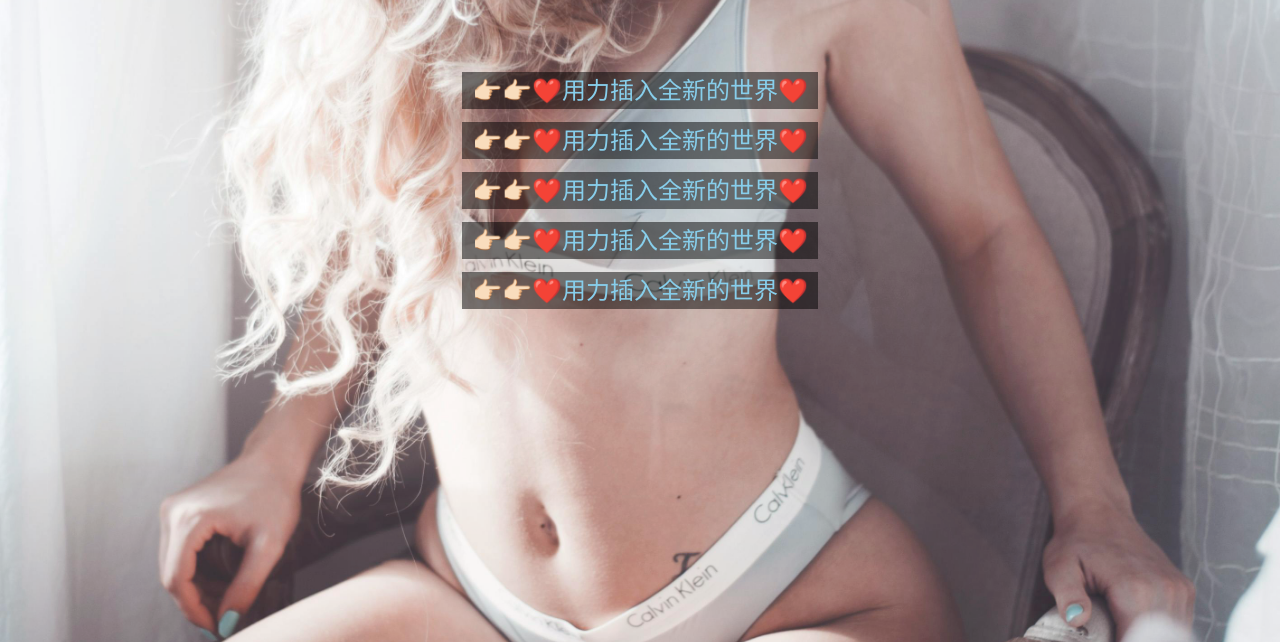
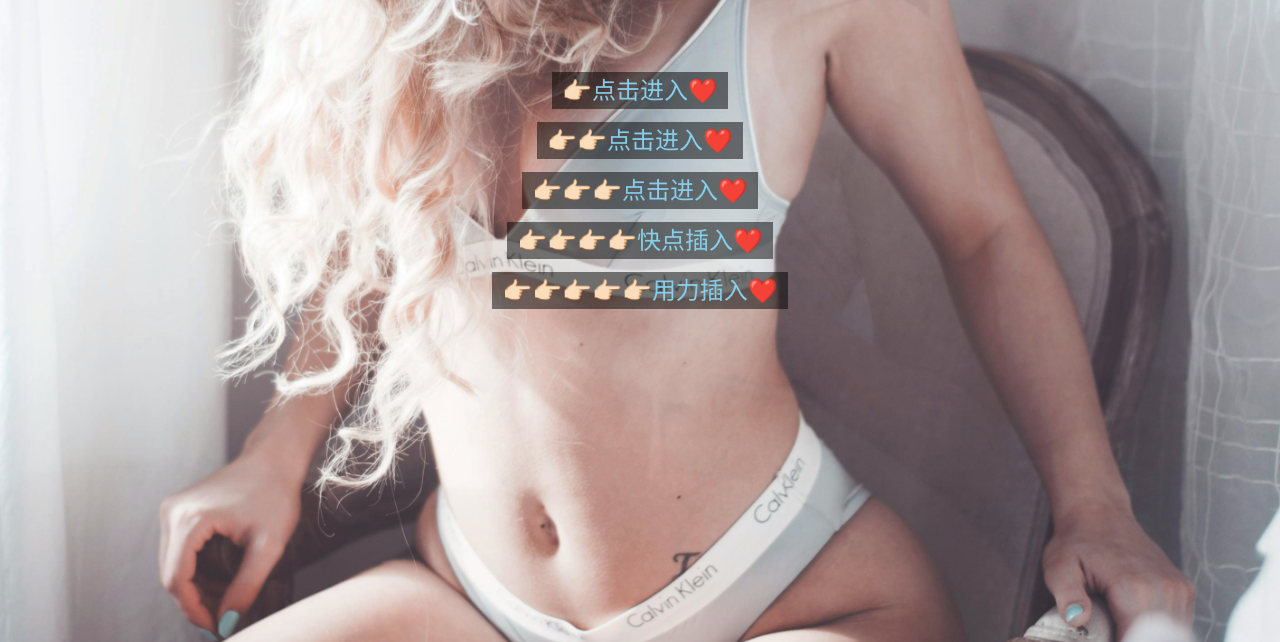
Before and after one commit to fcyqdr/fcyqdr1, a plain HTML site: page index.html in a window 1280 px wide. Shown: the part 158-800 px from the top of the page. Drawn offline with Linux system fonts and the light colour scheme; a web font is replaced by a local one.

Commit message:
Update index.html

```diff
--- a/index.html
+++ b/index.html
@@ -98,11 +98,11 @@
     <div class="door door-right"></div>
     <h1>备用转接</h1>
     <ul>
-        <li style="--i: 1;"><a href="https://fcyqdr.github.io/fcyqdr/" target="_blank">👉🏻👉🏻❤️用力插入全新的世界❤️</a></li>
-        <li style="--i: 2;"><a href="https://fcyqdr.github.io/fcyqdr/" target="_blank">👉🏻👉🏻❤️用力插入全新的世界❤️</a></li>
-        <li style="--i: 3;"><a href="https://fcyqdr.github.io/fcyqdr/" target="_blank">👉🏻👉🏻❤️用力插入全新的世界❤️</a></li>
-        <li style="--i: 4;"><a href="https://fcyqdr.github.io/fcyqdr/" target="_blank">👉🏻👉🏻❤️用力插入全新的世界❤️</a></li>
-        <li style="--i: 5;"><a href="https://fcyqdr.github.io/fcyqdr/" target="_blank">👉🏻👉🏻❤️用力插入全新的世界❤️</a></li>
+        <li style="--i: 1;"><a href="https://fcyqdr.github.io/fcyqdr/" target="_blank">👉🏻点击进入❤️</a></li>
+        <li style="--i: 2;"><a href="https://fcyqdr.github.io/fcyqdr/" target="_blank">👉🏻👉🏻点击进入❤️</a></li>
+        <li style="--i: 3;"><a href="https://fcyqdr.github.io/fcyqdr/" target="_blank">👉🏻👉🏻👉🏻点击进入❤️</a></li>
+        <li style="--i: 4;"><a href="https://fcyqdr.github.io/fcyqdr/" target="_blank">👉🏻👉🏻👉🏻👉🏻快点插入❤️</a></li>
+        <li style="--i: 5;"><a href="https://fcyqdr.github.io/fcyqdr/" target="_blank">👉🏻👉🏻👉🏻👉🏻👉🏻用力插入❤️</a></li>
     </ul>
 
     <script>
```
